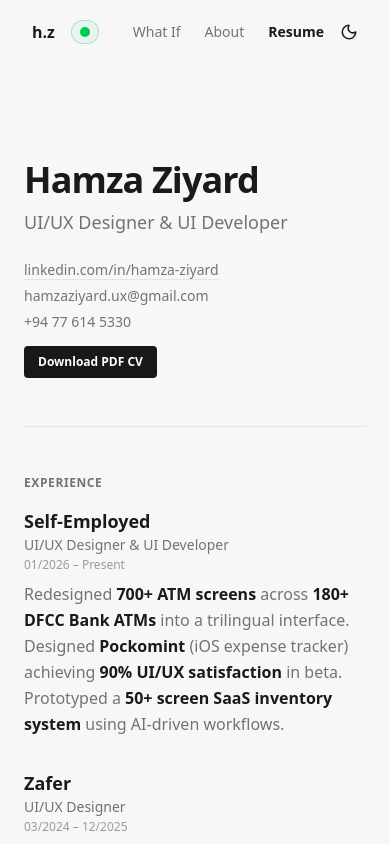
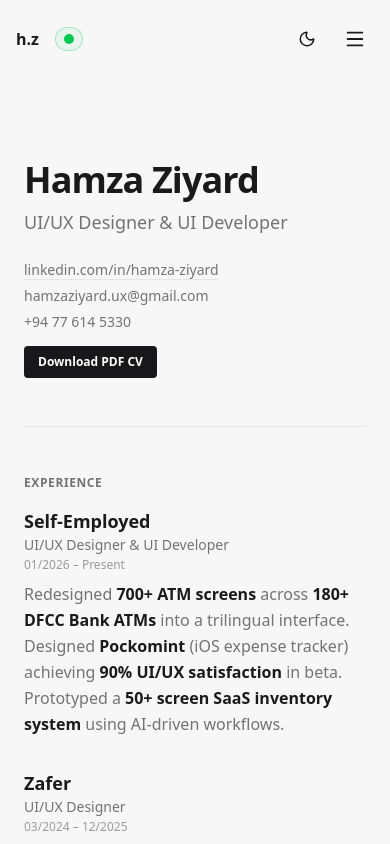
Before and after one commit to Hamza-Ziyard/hamza-ziyard, a React (Vite) app: page /resume in a window 390 px wide. Shown: the top 844 px of the page. Built offline with nearby package versions, Linux system fonts and the light colour scheme.

Commit message:
feat: add responsive mobile navigation menu to navbar component

```diff
--- a/src/components/layout/Navbar.jsx
+++ b/src/components/layout/Navbar.jsx
@@ -1,7 +1,7 @@
 import { useState, useEffect } from 'react';
 import { Link, useLocation } from 'react-router-dom';
 import { motion, AnimatePresence } from 'framer-motion';
-import { Sun, Moon, Linkedin, Mail } from 'lucide-react';
+import { Sun, Moon, Linkedin, Mail, Menu, X } from 'lucide-react';
 import clsx from 'clsx';
 import { useTheme } from '../../context/ThemeContext';
 
@@ -16,6 +16,7 @@ export default function Navbar() {
   const location = useLocation();
   const isProjectPage = location.pathname.startsWith('/project/') || location.pathname.startsWith('/work/') || location.pathname.startsWith('/what-if/');
   const [scrolled, setScrolled] = useState(false);
+  const [isOpen, setIsOpen] = useState(false);
   const { theme, toggleTheme } = useTheme();
 
   useEffect(() => {
@@ -27,19 +28,36 @@ export default function Navbar() {
     return () => window.removeEventListener('scroll', handleScroll);
   }, []);
 
+  // Close mobile menu on route change
+  useEffect(() => {
+    setIsOpen(false);
+  }, [location.pathname]);
+
+  // Prevent background scroll when mobile menu is open
+  useEffect(() => {
+    if (isOpen) {
+      document.body.style.overflow = 'hidden';
+    } else {
+      document.body.style.overflow = 'unset';
+    }
+    return () => {
+      document.body.style.overflow = 'unset';
+    };
+  }, [isOpen]);
+
   return (
     <nav className={clsx(
-      "px-8 py-2 z-50 transition-all duration-300",
+      "px-4 sm:px-8 py-2 z-50 transition-all duration-300",
       isProjectPage ? "relative" : "fixed top-0 left-0 right-0",
-      scrolled
-        ? "bg-background/80 backdrop-blur-xl border-b border-border"
+      scrolled || isOpen
+        ? "bg-background/90 backdrop-blur-xl border-b border-border"
         : "bg-transparent border-b border-transparent"
     )}>
 
-      <div className="md:px-2 lg:px-6 py-3 flex justify-between gap-8 pointer-events-auto">
+      <div className="md:px-2 lg:px-6 py-3 flex justify-between items-center gap-4 pointer-events-auto">
         <div className='flex gap-4 lg:gap-6 items-center'>
 
-          <div className='hidden lg:block text-xl font-bold text-primary'>
+          <div className='hidden sm:block text-xl font-bold text-primary'>
             <Link
               key={"logo"}
               to={"/"}
@@ -47,9 +65,9 @@ export default function Navbar() {
               hamza.ziyard
             </Link>
           </div>
-          <div className='lg:hidden font-bold text-primary'>
+          <div className='sm:hidden font-bold text-primary'>
             <Link
-              key={"logo"}
+              key={"logo-mobile"}
               to={"/"}
             >
               h.z
@@ -64,8 +82,10 @@ export default function Navbar() {
           </div>
 
         </div>
-        <div className='flex items-center gap-4 lg:gap-6'>
-          <div className='flex gap-6 lg:gap-8'>
+
+        <div className='flex items-center gap-3 md:gap-6'>
+          {/* Desktop Navigation */}
+          <div className='hidden md:flex gap-6 lg:gap-8'>
             {navItems.map((item) => {
               const isActive = location.pathname === item.path;
               return (
@@ -73,8 +93,8 @@ export default function Navbar() {
                   key={item.path}
                   to={item.path}
                   className={clsx(
-                    "relative text-sm transition-colors duration-300",
-                    isActive ? "text-primary font-bold" : "text-text-secondary hover:text-primary"
+                    "relative text-md transition-colors duration-300",
+                    isActive ? "text-blue-500 font-bold" : "text-primary font-semibold hover:text-blue-500"
                   )}
                 >
                   {item.name}
@@ -95,23 +115,24 @@ export default function Navbar() {
               href="https://linkedin.com/in/hamza-ziyard"
               target="_blank"
               rel="noopener noreferrer"
-              className="text-text-secondary hover:text-primary transition-colors duration-300"
+              className="text-primary hover:text-blue-500 transition-colors duration-300"
               aria-label="LinkedIn"
             >
               <Linkedin size={18} />
             </a>
             <a
               href="mailto:hamzaziyard.ux@gmail.com"
-              className="text-text-secondary hover:text-primary transition-colors duration-300"
+              className="text-primary hover:text-blue-500 transition-colors duration-300"
               aria-label="Email"
             >
               <Mail size={18} />
             </a>
           </div>
 
+          {/* Theme Toggle */}
           <button
             onClick={toggleTheme}
-            className="lg:p-1 rounded-full hover:bg-surface transition-colors duration-300 text-primary"
+            className="p-2 rounded-full hover:bg-surface transition-colors duration-300 text-primary"
             aria-label="Toggle theme"
           >
             <AnimatePresence mode="wait" initial={false}>
@@ -126,10 +147,73 @@ export default function Navbar() {
               </motion.div>
             </AnimatePresence>
           </button>
+
+          {/* Mobile Hamburger Button */}
+          <button
+            onClick={() => setIsOpen(!isOpen)}
+            className="md:hidden p-2 rounded-lg hover:bg-surface text-primary transition-colors duration-300 focus:outline-none"
+            aria-label="Toggle Navigation Menu"
+            aria-expanded={isOpen}
+          >
+            {isOpen ? <X size={22} /> : <Menu size={22} />}
+          </button>
         </div>
+      </div>
 
-      </div>
+      {/* Mobile Menu Dropdown */}
+      <AnimatePresence>
+        {isOpen && (
+          <motion.div
+            initial={{ opacity: 0, height: 0 }}
+            animate={{ opacity: 1, height: 'auto' }}
+            exit={{ opacity: 0, height: 0 }}
+            transition={{ duration: 0.25, ease: 'easeInOut' }}
+            className="md:hidden overflow-hidden border-t border-border/60 mt-2 pt-4 pb-6 px-4 flex flex-col gap-4 bg-background/95 backdrop-blur-2xl rounded-2xl shadow-xl"
+          >
+            <div className="flex flex-col gap-2">
+              {navItems.map((item) => {
+                const isActive = location.pathname === item.path;
+                return (
+                  <Link
+                    key={item.path}
+                    to={item.path}
+                    onClick={() => setIsOpen(false)}
+                    className={clsx(
+                      "px-4 py-2.5 rounded-xl text-base font-semibold transition-all duration-200",
+                      isActive
+                        ? "bg-blue-500/10 text-blue-500 font-bold"
+                        : "text-primary hover:bg-surface hover:text-blue-500"
+                    )}
+                  >
+                    {item.name}
+                  </Link>
+                );
+              })}
+            </div>
+
+            <div className="flex items-center gap-4 pt-3 border-t border-border/60 px-4">
+              <a
+                href="https://linkedin.com/in/hamza-ziyard"
+                target="_blank"
+                rel="noopener noreferrer"
+                className="flex items-center gap-2 text-sm text-primary hover:text-blue-500 transition-colors py-1"
+                aria-label="LinkedIn"
+              >
+                <Linkedin size={18} />
+                <span>LinkedIn</span>
+              </a>
+              <a
+                href="mailto:hamzaziyard.ux@gmail.com"
+                className="flex items-center gap-2 text-sm text-primary hover:text-blue-500 transition-colors py-1 ml-4"
+                aria-label="Email"
+              >
+                <Mail size={18} />
+                <span>Email</span>
+              </a>
+            </div>
+          </motion.div>
+        )}
+      </AnimatePresence>
     </nav>
-
   );
 }
```
